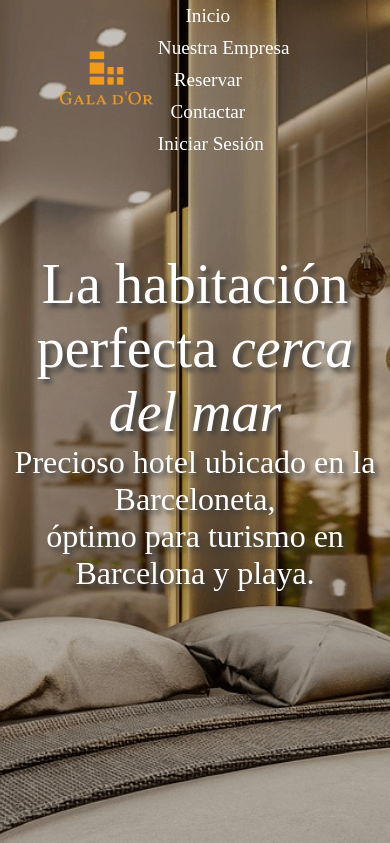
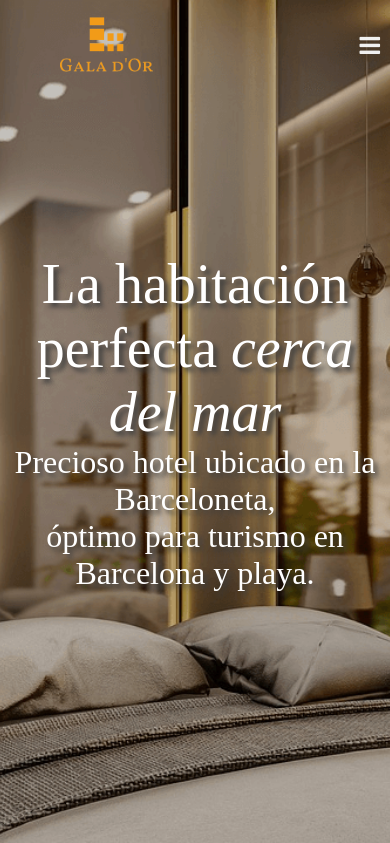
Before and after one commit to Arkadexus/webproygala, a PHP site: page / in a window 390 px wide. Shown: the top 843 px of the page. Run offline with PHP 8.4, Linux system fonts and the light colour scheme.

Commit message:
Nav menu responsive

```diff
--- a/index.php
+++ b/index.php
@@ -44,5 +44,6 @@
 <script src="scripts/cargarSlider.js"></script>
 <script src="scripts/sliderHome.js"></script>
 <script src="scripts/headerTransparente.js"></script>
+<script src="scripts/menu.js"></script>
 </body>
 </html>
--- /dev/null
+++ b/scripts/menu.js
@@ -0,0 +1,20 @@
+$('nav div').click(function() {
+    if($(window).width() < 768) {
+        $('#menu').slideToggle();
+        $('#menu ul').css('display', 'none');
+    }
+  });
+
+  $('#menu li').click(function() {
+    if($(window).width() < 768) {
+        $('#menu ul').slideUp();
+        $(this).find('ul').slideToggle();
+    }
+
+  });
+
+  $(window).resize(function() {
+  if($(window).width() > 768) {
+    $('ul').removeAttr('style');
+  }
+});
--- a/style/home-style.css
+++ b/style/home-style.css
@@ -31,58 +31,78 @@ header img{
     padding-left: 60px;
 }
 /*Menú navegación*/
-header a{
+#menu {
+    list-style-type: none;
+    position: relative;
+  }
+
+  #menu li {
+    display: inline-block;
+    position: relative;
+  }
+
+  #menu li:hover {
+    font-style:italic;
+  }
+
+  #menu li a {
+    color: rgb(240, 240, 240);
     text-decoration: none;
-}
-header ul{
-    list-style: none;
-}
+    font-size: 16px;
+    padding: 15px;
+    display: block;
+  }
 
-#menu{
-    padding-right: 60px;
-}
+  #menu ul {
+    position: absolute;
+    min-width: 200px;
+    background-color: rgb(36, 36, 36);
+    display: none;
+  }
 
-#menu li > a{
-    font-size: 1.2rem;
-    color: var(--blanco);
-    font-weight:200;
-    text-decoration: none;
-    padding: 5px;
+  #menu ul li {
     display: block;
-    min-width: 100px;
-    -webkit-transition:all 500ms ease;
-    -o-transition:all 500ms ease;
-    transition: all 500ms ease;
-}
-#menu li > a:hover{
-    color: var(--primario);
-}
-#menu > li{
-    float: left;
-    text-align: center;
-}
-#menu li ul{
+    background-color: rgb(116, 70, 70);
+  }
+
+  #menu li:hover ul {
+    display: block;
+  }
+
+  .fa-caret-down {
+    margin-left: 10px;
+  }
+
+  nav div {
+    color: rgb(240, 240, 240);
+    font-size: 24px;
+    padding: 10px;
+    cursor: pointer;
     display: none;
-    position: absolute;
-    min-width: 140px;
-    background-color: var(--blanco);
-    padding: 5px;
-}
-#menu li:hover > ul{
-    display: block;
-}
-#menu li ul li{
-    position: relative;
-}
-#menu li ul li a{
-    color: black;
-    font-weight: 500;
-    position: relative;
-}
-#menu li ul li ul{
-    right: -140px;
-    top: 0px;
-}
+  }
+  nav:after{
+    content: '';
+    clear: both;
+    display: table;
+  }
+  @media(max-width: 768px) {
+    nav div {
+      display: block;
+    }
+    #menu {
+      display: none;
+      position: static;
+      background-color: rgb(36, 36, 36);
+    }
+
+    #menu li {
+      display: block;
+    }
+    #menu ul {
+      position: static;
+      background-color: rgb(36, 36, 36);
+    }
+  }
 
   .splide__slide{
     z-index: 1;
--- a/templates/header.html
+++ b/templates/header.html
@@ -3,16 +3,19 @@
         <a href="index.php"><img src="img/logo_small.png" alt="logo gala d'or"></a>
     </div>
     <nav>
+        <div>
+                <i class="fa fa-bars"></i>
+              </div>
         <ul id="menu">
             <li><a href="index.php">Inicio</a></li>
             <li><a href="#">Nuestra Empresa</a></li>
             <li><a href="#">Reservar</a></li>
-            <li><a href="#">Contactar</a>
+            <li><a href="#">Contactar <i class="fa fa-caret-down"></i></a>
                 <ul>
                     <li><a href="#">Preguntas Frecuentes</a></li>
                 </ul>
             </li>
-            <li><a href="#">Iniciar Sesión</a>
+            <li><a href="#">Iniciar Sesión <i class="fa fa-caret-down"></i></a>
                 <ul>
                     <li><a href="#">Registrarse</a></li>
                 </ul>
```
